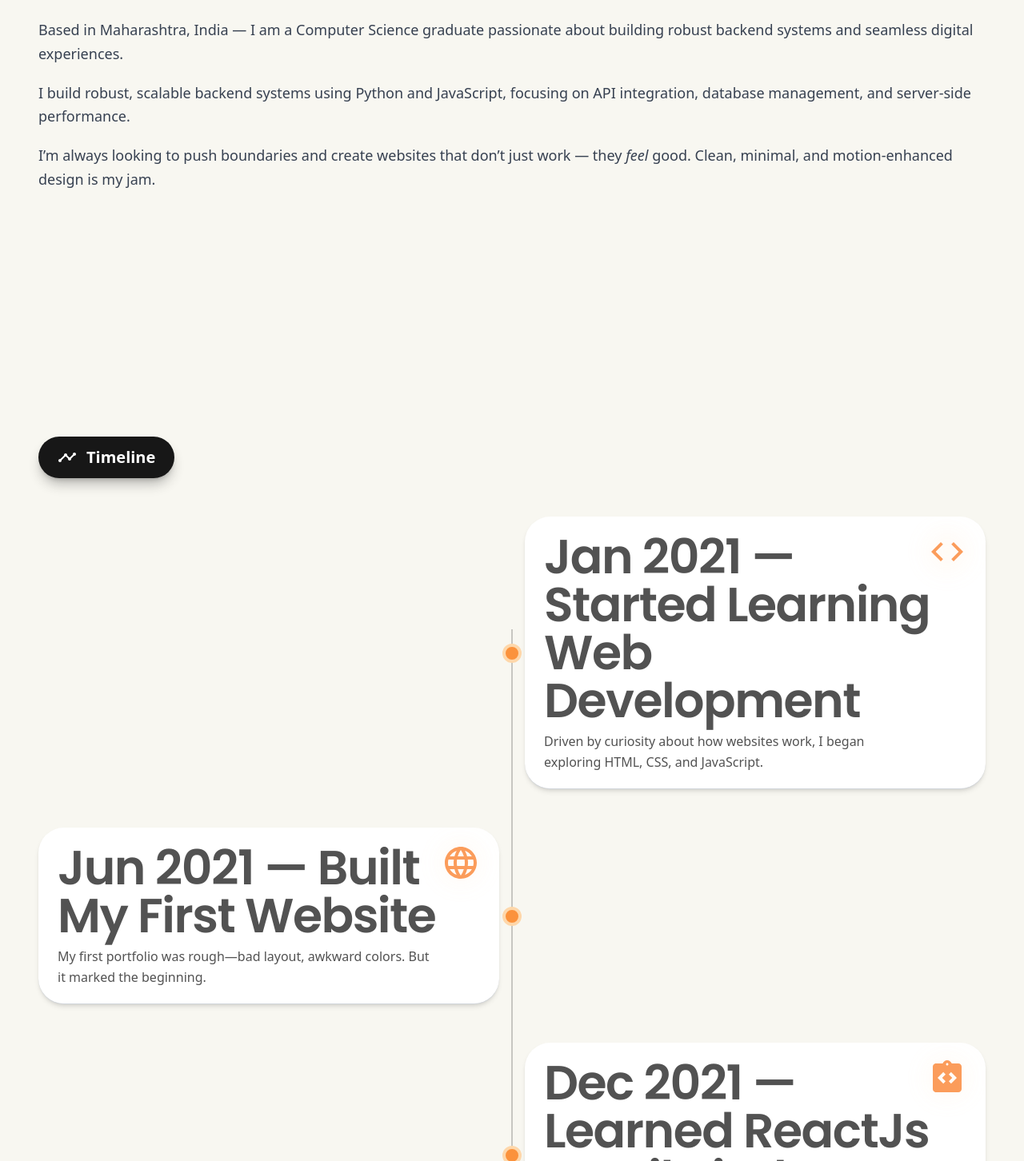
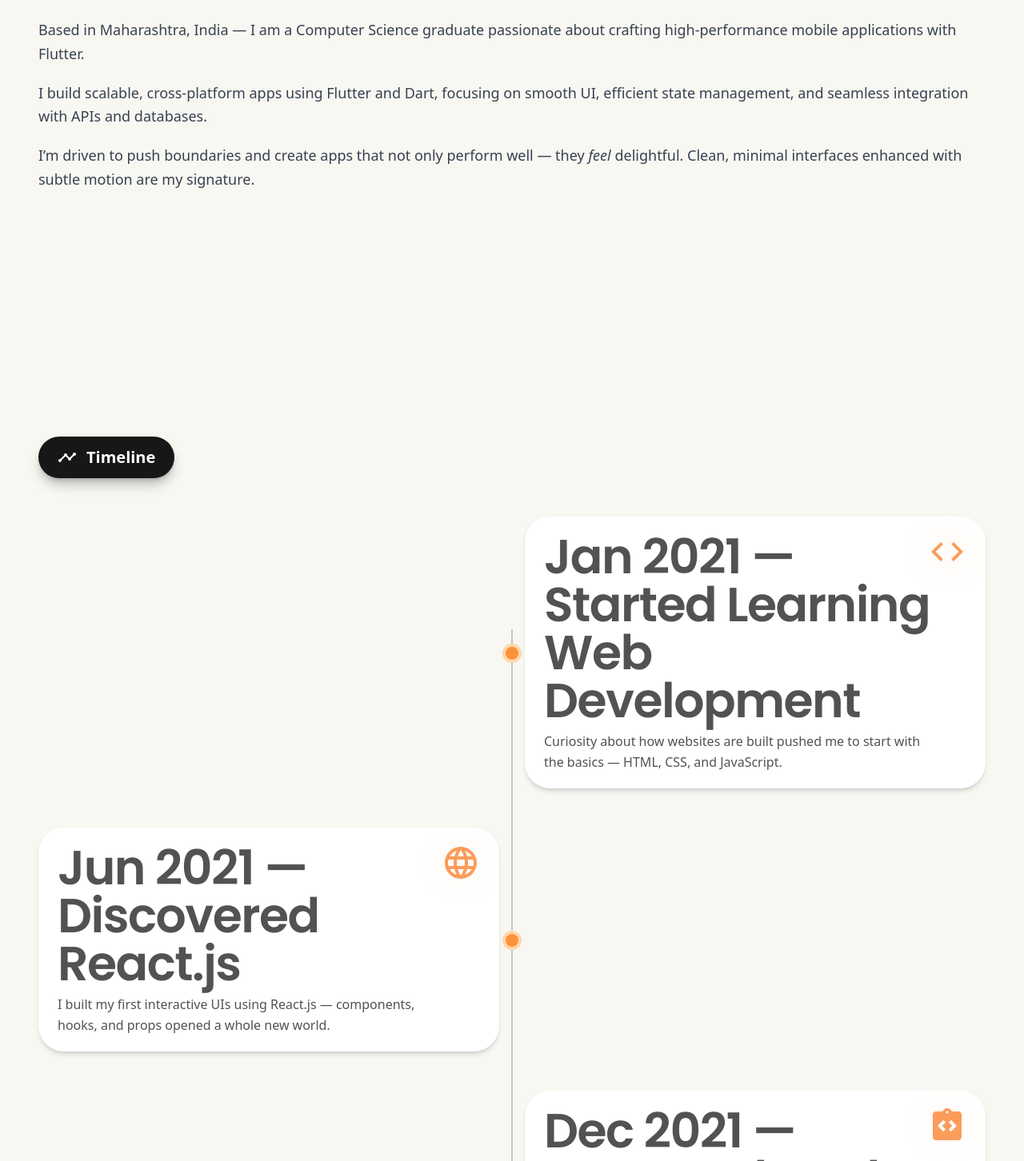
Before and after one commit to hustlewithvikram/vikram, a Next.js app: page / in a window 1280 px wide. Shown: the part 1118-2570 px from the top of the page at 80% size. Built offline with nearby package versions, Linux system fonts and the light colour scheme; a web font is replaced by a local one.

Commit message:
feat: update content in Hero, About, Timeline, and Projects sections to reflect Flutter development focus

```diff
--- a/app/components/sections/About.jsx
+++ b/app/components/sections/About.jsx
@@ -71,32 +71,32 @@ const About = () => {
 						className="text-gray-700 dark:text-gray-300 leading-relaxed text-lg"
 					>
 						Based in Maharashtra, India — I am a Computer Science
-						graduate passionate about building robust backend
-						systems and seamless digital experiences.
+						graduate passionate about crafting high-performance
+						mobile applications with Flutter.
 					</motion.p>
 
 					<motion.p
 						variants={fadeUp}
 						className="text-gray-700 dark:text-gray-300 leading-relaxed text-lg"
 					>
-						I build robust, scalable backend systems using{" "}
+						I build scalable, cross-platform apps using{" "}
 						<span className="font-medium dark:text-white">
-							Python
+							Flutter
 						</span>{" "}
-						and <span className="font-medium">JavaScript</span>,
-						focusing on API integration, database management, and
-						server-side performance.
+						and <span className="font-medium">Dart</span>, focusing
+						on smooth UI, efficient state management, and seamless
+						integration with APIs and databases.
 					</motion.p>
 
 					<motion.p
 						variants={fadeUp}
 						className="text-gray-700 dark:text-gray-300 leading-relaxed text-lg"
 					>
-						I’m always looking to push boundaries and create
-						websites that don’t just work — they{" "}
+						I’m driven to push boundaries and create apps that not
+						only perform well — they{" "}
 						<span className="italic dark:text-white">feel</span>{" "}
-						good. Clean, minimal, and motion-enhanced design is my
-						jam.
+						delightful. Clean, minimal interfaces enhanced with
+						subtle motion are my signature.
 					</motion.p>
 				</motion.article>
 			</motion.div>
--- a/app/components/sections/Hero.jsx
+++ b/app/components/sections/Hero.jsx
@@ -57,8 +57,7 @@ export default function Hero() {
 						custom={1}
 						className="text-xl md:text-5xl text-neutral-300 leading-tight flex flex-col gap-y-6"
 					>
-						Backend Developer Expert in Python & JavaScript APIs and
-						Databases
+						Junior Flutter Developer
 						<motion.span
 							initial={{ opacity: 0, y: 10 }}
 							animate={{ opacity: 1, y: 0 }}
--- a/app/components/sections/Projects.jsx
+++ b/app/components/sections/Projects.jsx
@@ -2,20 +2,15 @@
 
 import React from "react";
 import Project from "@/app/components/ui/Project";
-import { Folder } from "@mui/icons-material";
+import { Folder, Android, Code, Web } from "@mui/icons-material";
 
-const ProjectList = [
+const categories = [
+	{
+		title: "Android Apps",
+		icon: <Android className="text-gray-800 dark:text-gray-200" />,
+		projects: [
 			{
 				id: 1,
-		title: "Tron Userbot",
-		description: "Telegram user automation and botless power.",
-		src: "/images/projects/tron.png",
-		url: "https://github.com/TronUb/Tron",
-		tags: ["Python", "Telegram API", "Userbot"],
-		buttonText: "Source",
-	},
-	{
-		id: 2,
 				title: "DeepNotes",
 				description: "Secure notes with cloud sync.",
 				src: "/images/projects/deepnotes.png",
@@ -24,7 +19,7 @@ const ProjectList = [
 				buttonText: "Source",
 			},
 			{
-		id: 3,
+				id: 2,
 				title: "XLauncher",
 				description: "Minimal, fast Android launcher.",
 				src: "/images/projects/xlauncher.png",
@@ -32,8 +27,14 @@ const ProjectList = [
 				tags: ["Kotlin", "Kotlin-Compose", "Material Design 3"],
 				buttonText: "Source",
 			},
+		],
+	},
 	{
-		id: 4,
+		title: "Web Apps & Websites",
+		icon: <Web className="text-gray-800 dark:text-gray-200" />,
+		projects: [
+			{
+				id: 3,
 				title: "Shop Now",
 				description: "Modern e-commerce experience.",
 				src: "/images/projects/shopnowlogo.png",
@@ -43,12 +44,29 @@ const ProjectList = [
 			},
 			{
 				id: 4,
-		title: "Shop Now",
-		description: "Modern e-commerce experience.",
-		src: "/images/projects/advitdesignstudio.png",
+				title: "Advit Design Studio",
+				description: "Portfolio website for design studio.",
+				src: "/images/projects/advitdesignstudio.jpg",
 				url: "https://github.com/vikramisdev/advit",
 				tags: ["ReactJs", "Resend", "NextJs"],
 				buttonText: "Source",
+			},
+		],
+	},
+	{
+		title: "Python Automation",
+		icon: <Code className="text-gray-800 dark:text-gray-200" />,
+		projects: [
+			{
+				id: 5,
+				title: "Tron Userbot",
+				description: "Telegram user automation and botless power.",
+				src: "/images/projects/tron.png",
+				url: "https://github.com/TronUb/Tron",
+				tags: ["Python", "Telegram API", "Userbot"],
+				buttonText: "Source",
+			},
+		],
 	},
 ];
 
@@ -56,16 +74,28 @@ export default function Projects() {
 	return (
 		<section id="projects" className="py-20 px-4 md:px-12">
 			{/* Section Header */}
-			<div className="flex justify-start">
-				<div className="flex items-center gap-3 w-fit md:mb-12 mb-6 px-6 py-3 rounded-full bg-neutral-900 text-white">
+			{/* <div className="flex justify-start mb-12">
+				<div className="flex items-center gap-3 w-fit px-6 py-3 rounded-full bg-neutral-900 text-white">
 					<Folder className="size-5" />
 					<h2 className="text-xl font-semibold">Projects</h2>
 				</div>
+			</div> */}
+
+			{/* Categories */}
+			<div className="space-y-16">
+				{categories.map((category, index) => (
+					<div key={index}>
+						{/* Category Header */}
+						<div className="flex items-center gap-3 mb-8 px-4">
+							{category.icon}
+							<h3 className="text-lg font-semibold text-gray-900 dark:text-gray-100">
+								{category.title}
+							</h3>
 						</div>
 
-			{/* Project Grid */}
-			<div className="mx-auto grid grid-cols-1 sm:grid-cols-2 lg:grid-cols-3 md:gap-16 gap-10">
-				{ProjectList.map((project) => (
+						{/* Category Projects */}
+						<div className="grid grid-cols-1 sm:grid-cols-2 lg:grid-cols-3 md:gap-16 gap-10">
+							{category.projects.map((project) => (
 								<div
 									key={project.id}
 									className="bg-white dark:bg-neutral-900 rounded-[30px] shadow-sm border border-gray-200 dark:border-neutral-700 overflow-hidden transition-transform hover:border-black/20 hover:shadow-neutral-500/20 group"
@@ -74,6 +104,9 @@ export default function Projects() {
 								</div>
 							))}
 						</div>
+					</div>
+				))}
+			</div>
 		</section>
 	);
 }
--- a/app/components/sections/Timeline.jsx
+++ b/app/components/sections/Timeline.jsx
@@ -20,52 +20,53 @@ const sampleEvents = [
 		date: "Jan 2021",
 		title: "Started Learning Web Development",
 		description:
-			"Driven by curiosity about how websites work, I began exploring HTML, CSS, and JavaScript.",
+			"Curiosity about how websites are built pushed me to start with the basics — HTML, CSS, and JavaScript.",
 		icon: <CodeIcon style={{ fontSize: iconSize }} />,
 	},
 	{
 		date: "Jun 2021",
-		title: "Built My First Website",
+		title: "Discovered React.js",
 		description:
-			"My first portfolio was rough—bad layout, awkward colors. But it marked the beginning.",
+			"I built my first interactive UIs using React.js — components, hooks, and props opened a whole new world.",
 		icon: <LanguageIcon style={{ fontSize: iconSize }} />,
 	},
 	{
 		date: "Dec 2021",
-		title: "Learned ReactJs & Tailwind",
+		title: "Mastered Modern Frontend Tools",
 		description:
-			"I explored modern frontend tools like React.js and Tailwind CSS through tutorials.",
+			"Styled projects with Tailwind CSS and explored component-driven design. This boosted my speed and confidence.",
 		icon: <IntegrationInstructionsIcon style={{ fontSize: iconSize }} />,
 	},
 	{
 		date: "Jul 2022",
-		title: "Dived Into Next.js and Advanced UI",
+		title: "Next.js & Advanced Concepts",
 		description:
-			"I began mastering Next.js for SSR, routing, and integrated Figma for design systems.",
+			"Leveled up with Next.js — SSR, API routes, and routing. Started focusing on performance and developer experience.",
 		icon: <RocketLaunchIcon style={{ fontSize: iconSize }} />,
 	},
 	{
 		date: "Nov 2023",
-		title: "Built Fullstack Projects",
+		title: "Fullstack & Auth Projects",
 		description:
-			"Deployed 'ShopNow' (e-commerce app) with authentication, cart, filters, admin panel.",
+			"Built fullstack apps with authentication (NextAuth, Clerk) and deployed e-commerce & dashboards.",
 		icon: <DashboardIcon style={{ fontSize: iconSize }} />,
 	},
 	{
 		date: "Apr 2024",
-		title: "Started Learning Auth and Security",
+		title: "Exploring Mobile Development",
 		description:
-			"Worked on nextjs nextauth authentication as well as clerk auth as well as traditional one's.",
+			"Curiosity led me beyond the web — I started exploring mobile frameworks to expand my reach.",
 		icon: <SecurityIcon style={{ fontSize: iconSize }} />,
 	},
 	{
 		date: "Jul 2025",
-		title: "Building With Refined Skills",
+		title: "Transitioned to Flutter",
 		description:
-			"Now confident across frontend & backend. Focused on UI, performance, and clean code.",
+			"Now focusing on Flutter for cross-platform apps. Blending my frontend background with mobile to deliver smooth, scalable, and modern experiences.",
 		icon: <BuildCircleIcon style={{ fontSize: iconSize }} />,
 	},
 ];
+
 
 const Timeline = () => {
 	const containerRef = useRef(null);
```
Also changed, not shown: public/images/projects/advitdesignstudio.jpg (added), public/images/projects/advitdesignstudio.png (deleted). Lines whose indentation alone changed are shown as unchanged.
